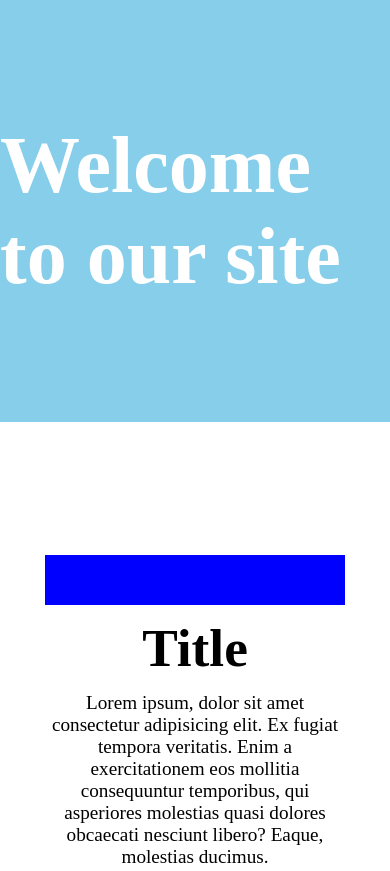
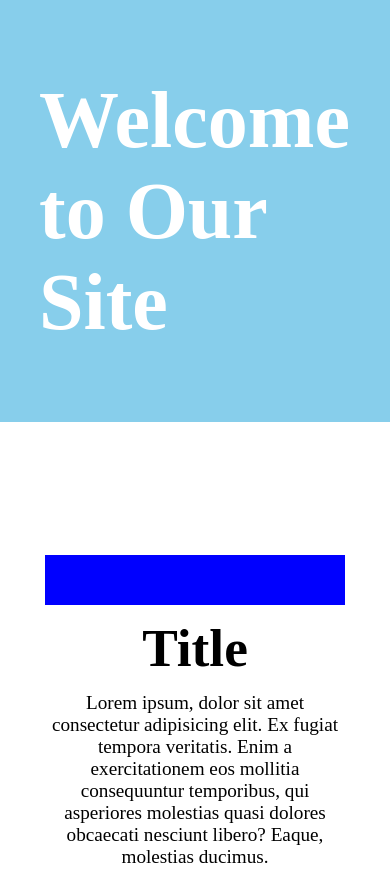
Before and after one commit to Jopdyke1624/first-responsive-website, a plain HTML site: page index.html in a window 390 px wide. Shown: the top 871 px of the page. Drawn offline with Linux system fonts and the light colour scheme.

Commit message:
fix header at media query

```diff
--- a/index.html
+++ b/index.html
@@ -11,7 +11,7 @@
   </head>
   <body>
     <header class="top.container">
-      <h1>Welcome to our site</h1>
+      <h1>Welcome to Our Site</h1>
     </header>
     <section class="bottom.container">
       <article>
--- a/style.css
+++ b/style.css
@@ -78,13 +78,17 @@ p {
     header{
         display: flex;
         align-items: center;
-        justify-content: center;
         background-color: skyblue;
         height: 50vh;
         color: white;
         font-size: 30pt;
         text-align: left;
     }
+
+    h1{
+        margin-left: 10%;
+    }
+
     h2{
         padding-top: 3%;
         border-top: 50pt;
```
